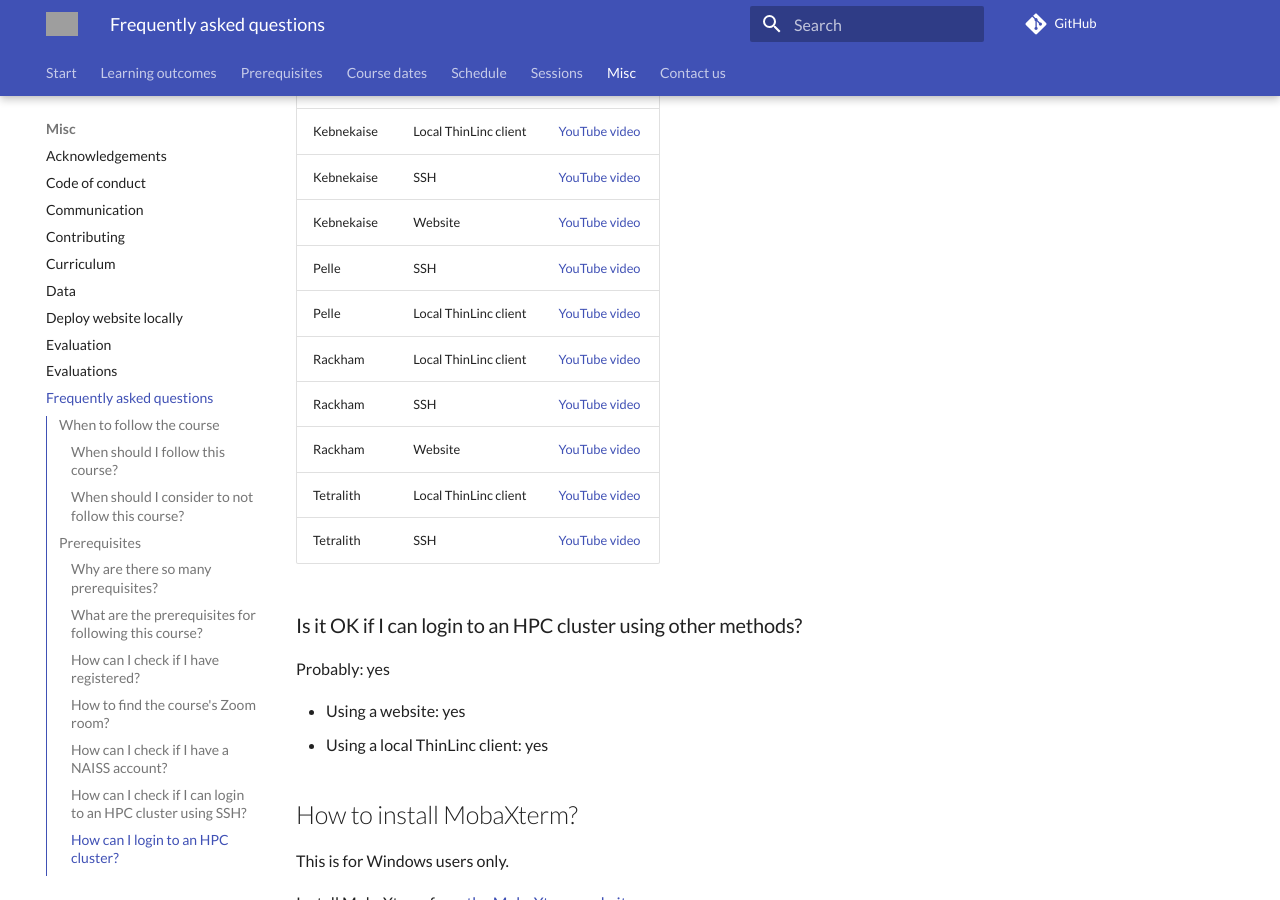
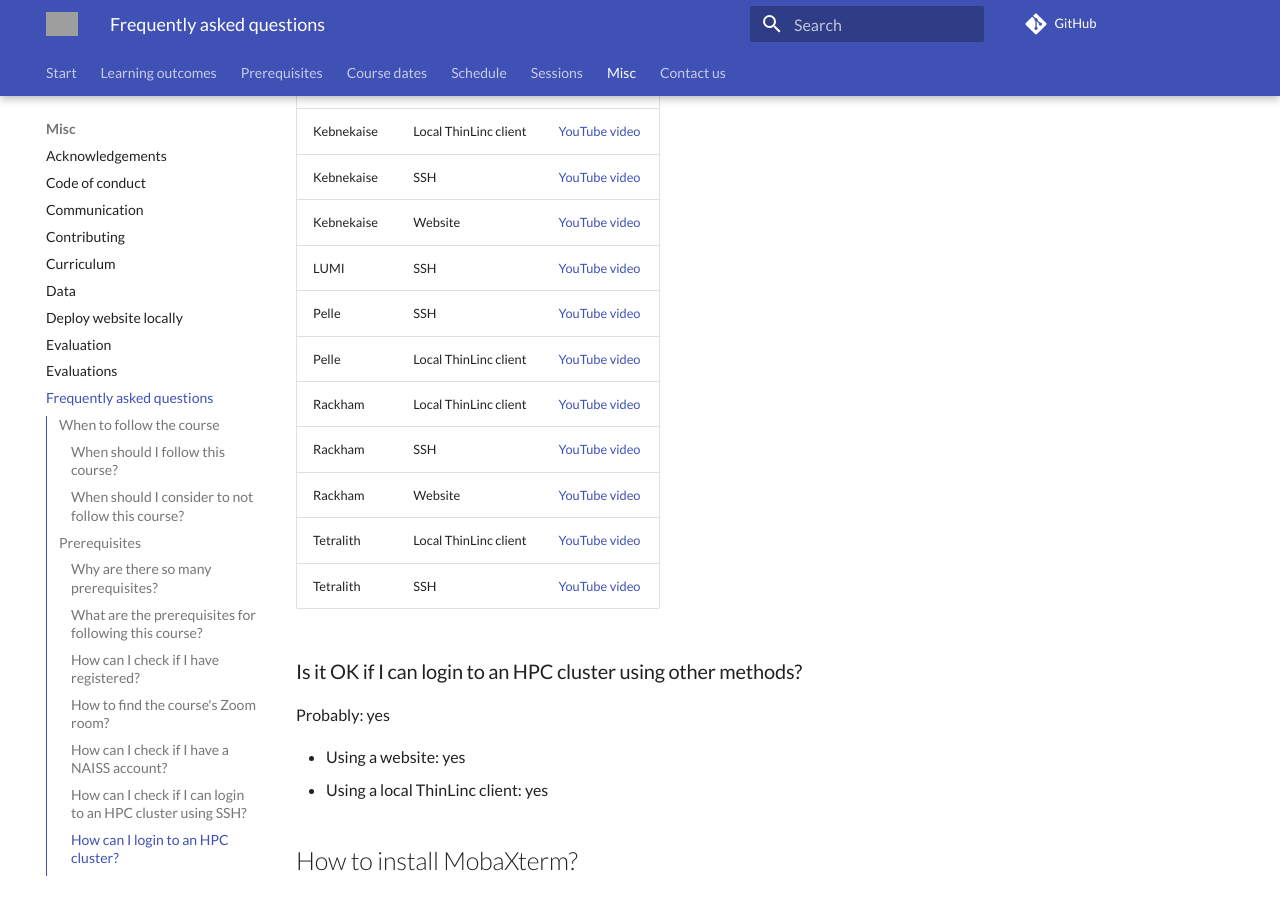
Before and after one commit to UPPMAX/naiss_file_transfer_course, an MkDocs documentation site: the page built from docs/faq/README.md, in a window 1280 px wide and 900 px high, scrolled down 3422 px. Built offline with MkDocs 1.6.1 and Material for MkDocs 9.7.7, drawn with Linux system fonts in a browser that asks for light colours; comment, search, counter and statistics services are not loaded; grey boxes are pictures that could not be loaded.

Commit message:
Add LUMI login

```diff
--- a/docs/faq/README.md
+++ b/docs/faq/README.md
@@ -183,6 +183,7 @@ Dardel     |SSH                  |[YouTube video](https://youtu.be/I8cNqiYuA-4)
 Kebnekaise |Local ThinLinc client|[YouTube video](https://youtu.be/_jpj0GW9ASc)
 Kebnekaise |SSH                  |[YouTube video](https://youtu.be/pIiKOKBHIeY)
 Kebnekaise |Website              |[YouTube video](https://youtu.be/_O4dQn8zPaw)
+LUMI       |SSH                  |[YouTube video](https://youtu.be/bPdvn2gajgU)
 Pelle      |SSH                  |[YouTube video](https://youtu.be/zsw3QD_NinU)
 Pelle      |Local ThinLinc client|[YouTube video](https://youtu.be/0rVy83X89Go)
 Rackham    |Local ThinLinc client|[YouTube video](https://youtu.be/PqEpsn74l0g)
```
